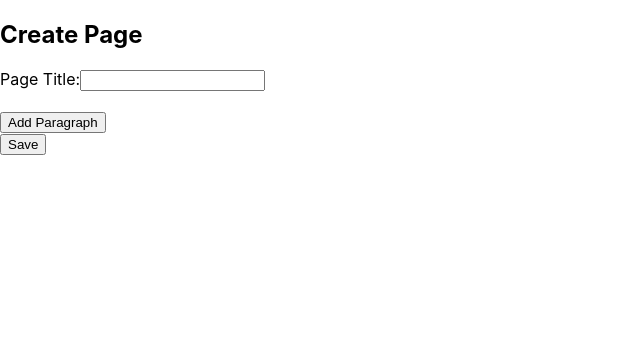
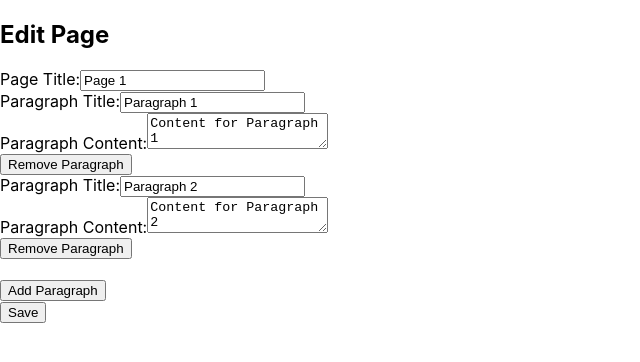
Before and after one commit to Hydraxon91/WikiPOC, a React (Create React App) app in the folder wiki-frontend/: page /edit/1 in a window 1280 px wide. Shown: the top 362 px of the page, without its empty margins (0-640 px from the left). Built offline with nearby package versions, Linux system fonts and the light colour scheme.

Commit message:
Fixed issue with editing existing page

```diff
--- a/wiki-frontend/src/App.js
+++ b/wiki-frontend/src/App.js
@@ -47,7 +47,7 @@ function App() {
         <Routes>
           <Route path="/" element={<WikiList pages={wikiPages} onDelete={handleDelete}/>} />
           <Route path="/create" element={<EditPage pages={wikiPages} onSave={handleEdit} onSubmit={handleCreate}/>} />
-          <Route path="/edit/:title" element={<EditPage pages={wikiPages} onSave={handleEdit} onSubmit={handleCreate} />} />
+          <Route path="/edit/:id" element={<EditPage pages={wikiPages} onSave={handleEdit} onSubmit={handleCreate} />} />
           <Route path="/page/:title" element={<WikiPage pages={wikiPages} />} />
         </Routes>
       </div>
--- a/wiki-frontend/src/Components/EditPage.js
+++ b/wiki-frontend/src/Components/EditPage.js
@@ -12,6 +12,7 @@ const EditPage = ({ pages, onSave, onSubmit }) => {
 
   useEffect(() => {
     if (page) {
+      console.log(page);
       setTitle(page.title);
       setParagraphs([...page.paragraphs]);
       setNewPage(false);
--- a/wiki-frontend/src/Pages/WikiPage.js
+++ b/wiki-frontend/src/Pages/WikiPage.js
@@ -15,7 +15,8 @@ const WikiPage = ({ pages }) => {
           {page.paragraphs.map((paragraph, index) => (
             <div key={index}>
               <h3>{paragraph.title}</h3>
-              <p>{paragraph.content}</p>
+              {/* <p>{paragraph.content}</p> */}
+              <div dangerouslySetInnerHTML={{ __html: paragraph.content }} />
             </div>
           ))}
         </div>
```
